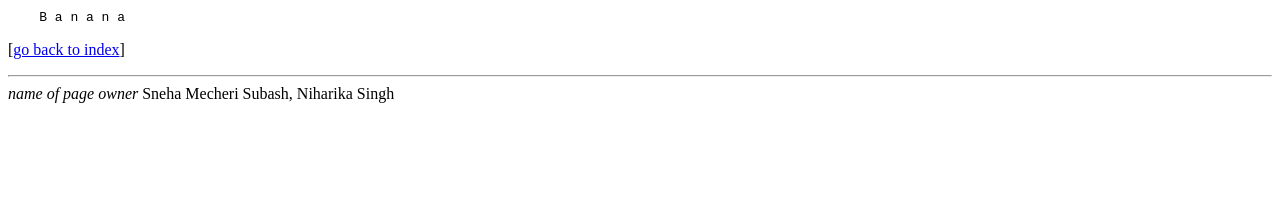
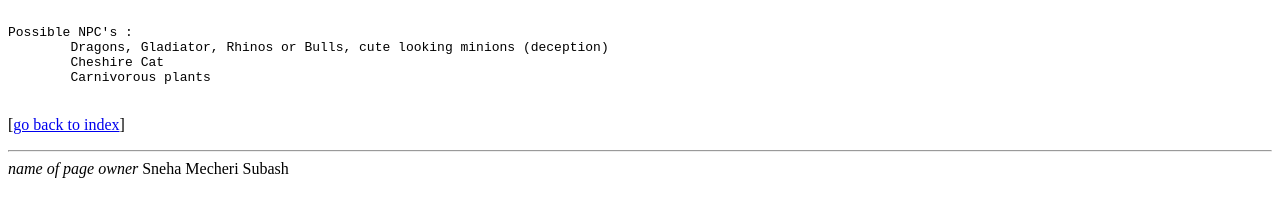
Before and after one commit to kmerfeld/gamedev-docs, a plain HTML site: page npcs.html in a window 1280 px wide. Shown: the part 131-348 px from the top of the page. Drawn offline with Linux system fonts and the light colour scheme.

Commit message:
added nps files

```diff
--- a/npcs.html
+++ b/npcs.html
@@ -6,17 +6,21 @@
 <h1>Feature 1</h1>
 <hr><i>These are the NPCs</i><hr>
 
-<img src = "minion">
+<img src = "Angry Minion.gif , Carnivore.gif , flying-dragon-animated-image.gif , Rhino.jpg , Cheshire.gif ">
+<pre>
 
-<pre>
-    B a n a n a
+Possible NPC's :
+	Dragons, Gladiator, Rhinos or Bulls, cute looking minions (deception)
+	Cheshire Cat
+	Carnivorous plants
+
 </pre>
 <p>
   [<a href="index.html">go back to index</a>]
 </p>
 
 <hr><i>name of page owner</i>
-<!-COMMENT--/> Sneha Mecheri Subash, Niharika Singh
+<!-COMMENT--/> Sneha Mecheri Subash
 
 </body>
 </html>
```
Also changed, not shown: Angry Minion.gif (added), Carnivore.gif (added), Cheshire.gif (added), Rhino.jpg (added), flying-dragon-animated-image.gif (added).
